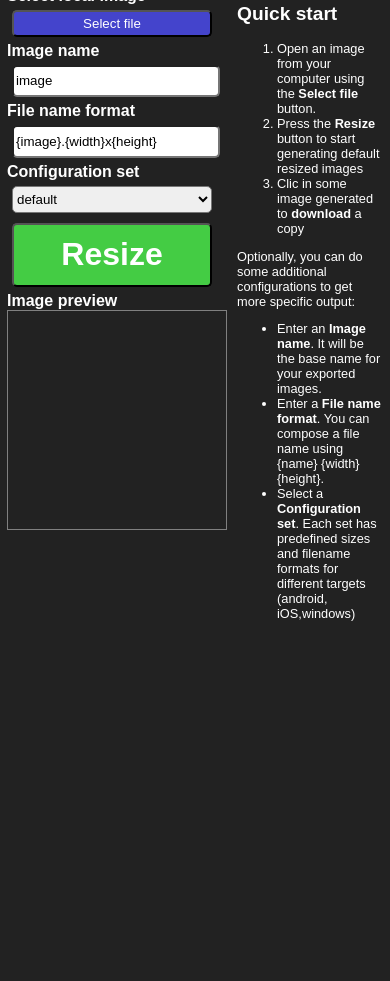
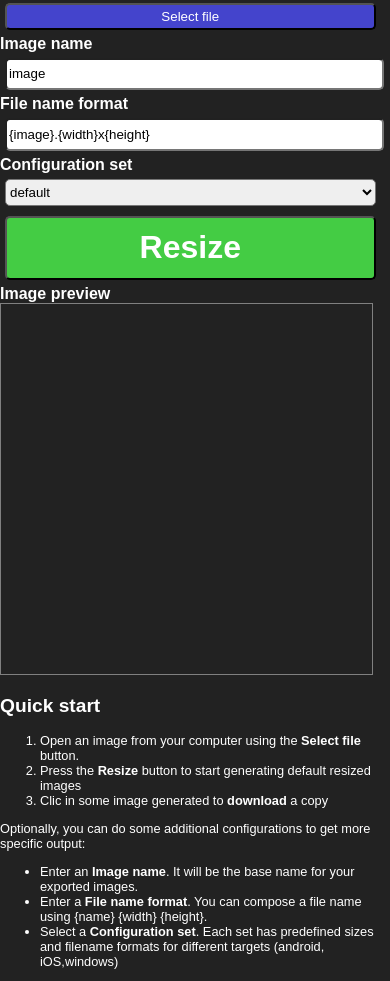
Before and after one commit to fraigo/image-resizer, a plain HTML site: page index.html in a window 390 px wide. Shown: the part 60-1041 px from the top of the page. Before the commit the page ends 844 px from the top, so only its background shows below. Drawn offline with Linux system fonts and the light colour scheme.

Commit message:
Fixed screen size

```diff
--- a/index.html
+++ b/index.html
@@ -38,9 +38,7 @@
 		</div>
 	</div>
 
-	<table width="100%">
-		<tr>
-		<td valign=top width=200>
+	<div class="tools">
 			<input type=file id=filename accept=".png,.svg,.gif,.jpg" onchange="selectFile(this)" class="hidden">
 			<div><b>Select local image</b></div>
 			<button  class="open" type="button" onclick="openFile()">Select file</button>
@@ -55,8 +53,8 @@
 			<button  class="resize" type="button" onclick="resizeFile()">Resize</button>
 			<div><b>Image preview</b></div>
 			<img src="blank.png" id=original >
-		</td>
-		<td valign=top align=center >
+	</div>
+	<div class="content">
 			<div id="container" class="">
 				<div id="help">
 					<h2>Quick start</h2>
@@ -74,9 +72,7 @@
 					</ul>
 				</div>
 			</div>
-		</td>
-		</tr>
-	</table>
+	</div>
 
 	<div class="debug" id="footer"></div>
 
--- a/style.css
+++ b/style.css
@@ -11,7 +11,7 @@ body, td , input {
 
 input, button, select{
 	border-radius: 5px;
-	width:200px;
+	width:95%;
 	height:2em;
 	margin:5px;
 }
@@ -82,7 +82,7 @@ a, a:visited, a:active {
 
 
 #original{
-	width: 100%;
+	width: 95%;
 }
 
 #help{
@@ -102,6 +102,10 @@ button.resize{
 	font-weight: bold;
 }
 
+#container{
+	text-align: center;
+}
+
 .imgcontainer{
 	background-image:url(background.png);
 	display:inline-block;
@@ -117,3 +121,29 @@ button.resize{
 	max-height:180px;
 	max-width:180px;
 }
+
+
+.tools{
+	position:absolute;
+	width:200px;
+}
+
+.content{
+	position:relative;
+	margin-left: 230px;
+	margin-right:20px;
+}
+
+
+@media (max-width: 480px){
+	.tools{
+		position:relative;
+		width:100%;
+	}
+
+	.content{
+		position:relative;
+		margin-left: 0px;
+		margin-right:0px;
+	}
+}
```
